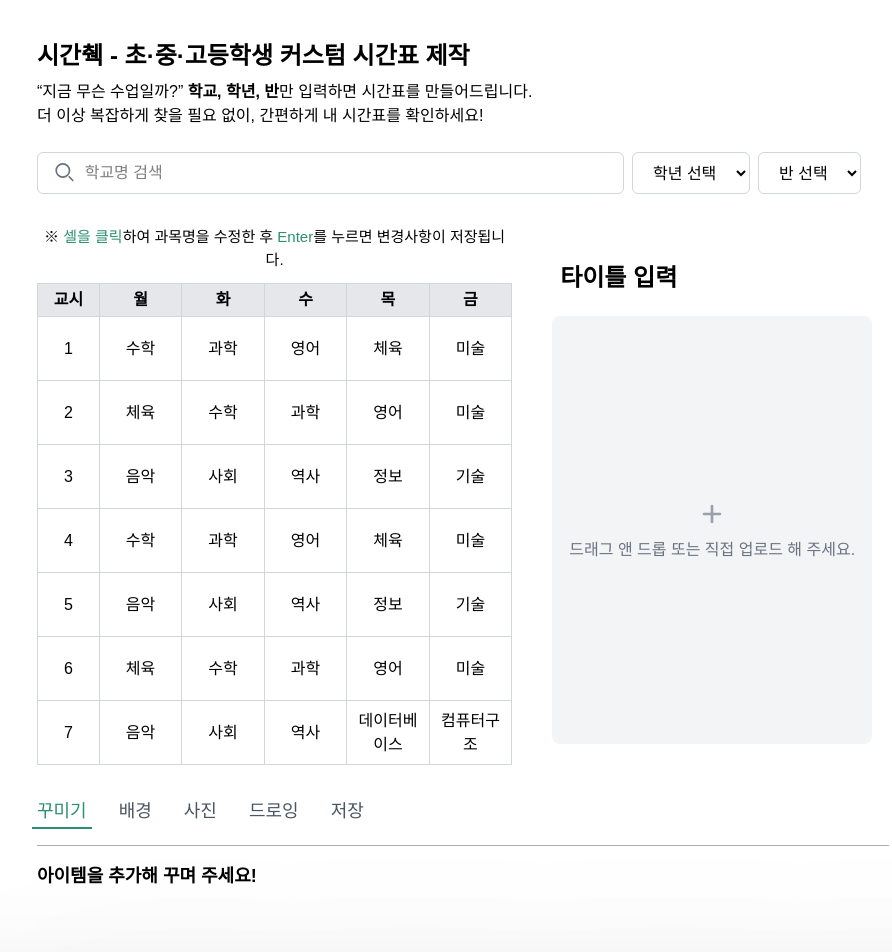
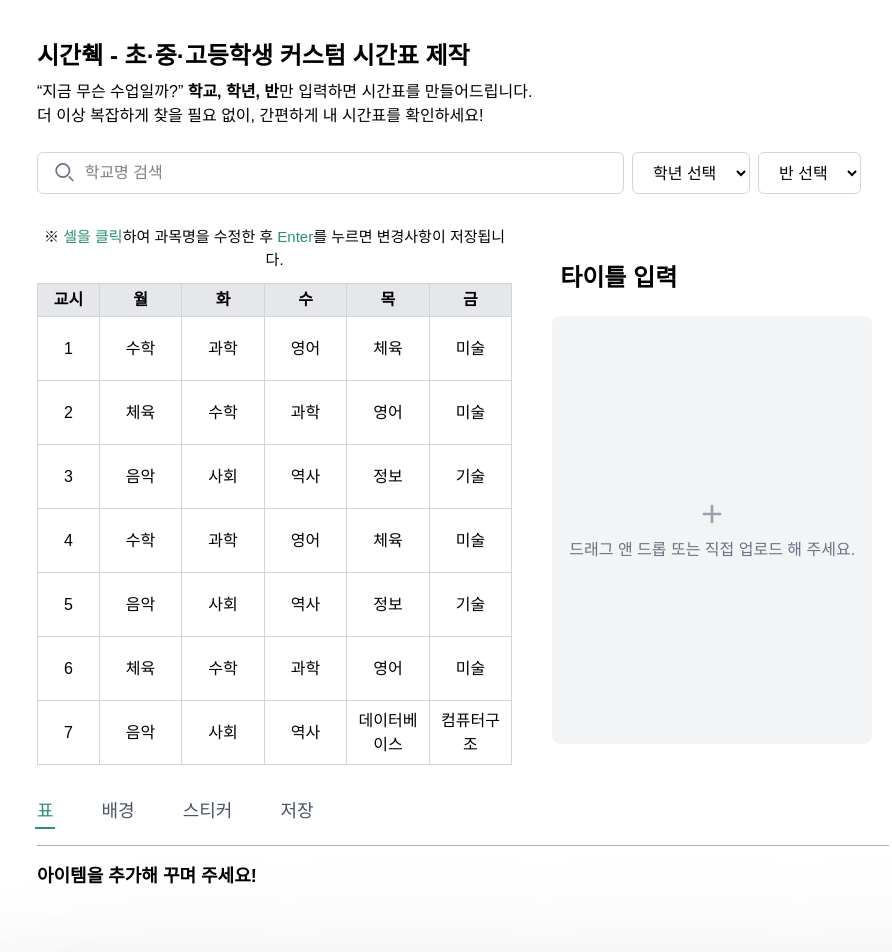
Before and after one commit to airport-pus/Timely-Client, a Next.js app: page / in a window 1280 px wide. Shown: the top 952 px of the page, without its empty margins (219-1111 px from the left). Built offline with nearby package versions, Linux system fonts and the light colour scheme.

Commit message:
chore :: 부분별로 경로 구축

```diff
--- a/app/custom/custom.tsx
+++ b/app/custom/custom.tsx
@@ -2,42 +2,34 @@
 
 import { useState } from "react";
 
+const TABS = [
+  { value: "표", label: "표" },
+  { value: "배경", label: "배경" },
+  { value: "스티커", label: "스티커" },
+  { value: "저장", label: "저장" },
+];
+
 export default function Custom() {
-  const [selectedTab, setSelectedTab] = useState("꾸미기");
+  const [selectedTab, setSelectedTab] = useState("표");
+
+  const activeClass =
+    "text-[#2b8f70] after:content-[''] after:absolute after:bottom-0 after:left-[-10%] after:w-[120%] after:h-0.5 after:bg-[#2b8f70]";
+  const inactiveClass = "text-gray-600";
 
   return (
     <div className="w-full max-w-screen-md mt-8">
-      <nav className="flex space-x-8 mb-4">
-        <button
-          className={`pb-1 cursor-pointer relative text-lg font-medium ${selectedTab === "꾸미기" ? "text-[#2b8f70] after:content-[''] after:absolute after:bottom-0 after:left-[-10%] after:w-[120%] after:h-0.5 after:bg-[#2b8f70]" : "text-gray-600"}`}
-          onClick={() => setSelectedTab("꾸미기")}
-        >
-          꾸미기
-        </button>
-        <button
-          className={`pb-1 cursor-pointer relative text-lg font-medium ${selectedTab === "배경" ? "text-[#2b8f70] after:content-[''] after:absolute after:bottom-0 after:left-[-10%] after:w-[120%] after:h-0.5 after:bg-[#2b8f70]" : "text-gray-600"}`}
-          onClick={() => setSelectedTab("배경")}
-        >
-          배경
-        </button>
-        <button
-          className={`pb-1 cursor-pointer relative text-lg font-medium ${selectedTab === "사진" ? "text-[#2b8f70] after:content-[''] after:absolute after:bottom-0 after:left-[-10%] after:w-[120%] after:h-0.5 after:bg-[#2b8f70]" : "text-gray-600"}`}
-          onClick={() => setSelectedTab("사진")}
-        >
-          사진
-        </button>
-        <button
-          className={`pb-1 cursor-pointer relative text-lg font-medium ${selectedTab === "드로잉" ? "text-[#2b8f70] after:content-[''] after:absolute after:bottom-0 after:left-[-10%] after:w-[120%] after:h-0.5 after:bg-[#2b8f70]" : "text-gray-600"}`}
-          onClick={() => setSelectedTab("드로잉")}
-        >
-          드로잉
-        </button>
-        <button
-          className={`pb-1 cursor-pointer relative text-lg font-medium ${selectedTab === "저장" ? "text-[#2b8f70] after:content-[''] after:absolute after:bottom-0 after:left-[-10%] after:w-[120%] after:h-0.5 after:bg-[#2b8f70]" : "text-gray-600"}`}
-          onClick={() => setSelectedTab("저장")}
-        >
-          저장
-        </button>
+      <nav className="flex space-x-12 mb-4">
+        {TABS.map((tab) => (
+          <button
+            key={tab.value}
+            className={`pb-1 cursor-pointer relative text-lg font-medium ${
+              selectedTab === tab.value ? activeClass : inactiveClass
+            }`}
+            onClick={() => setSelectedTab(tab.value)}
+          >
+            {tab.label}
+          </button>
+        ))}
       </nav>
       <div className="border-b border-[#AEAEAE] w-213 mb-4"></div>
 
@@ -47,10 +39,8 @@ export default function Custom() {
         </h2>
 
         <div className="flex">
-          <div className="w-1/4 border-r pr-4">
-          </div>
-          <div className="flex-1 pl-4">
-          </div>
+          <div className="w-1/4 border-r pr-4"></div>
+          <div className="flex-1 pl-4"></div>
         </div>
       </div>
     </div>
```
Also changed, not shown: app/components/background/background.tsx (added), app/components/graph/graph.tsx (added), app/components/save/save.tsx (added), app/components/sticker/sticker.tsx (added).
